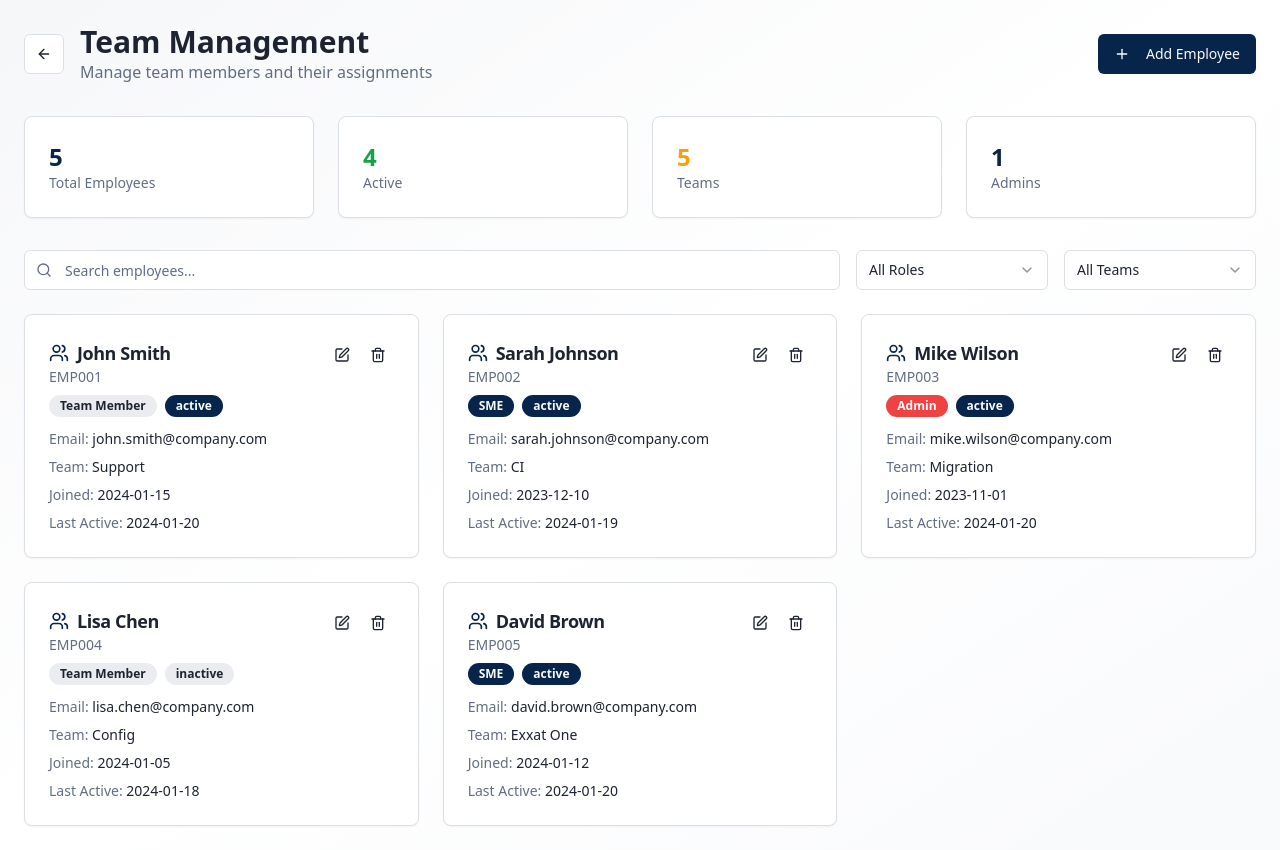
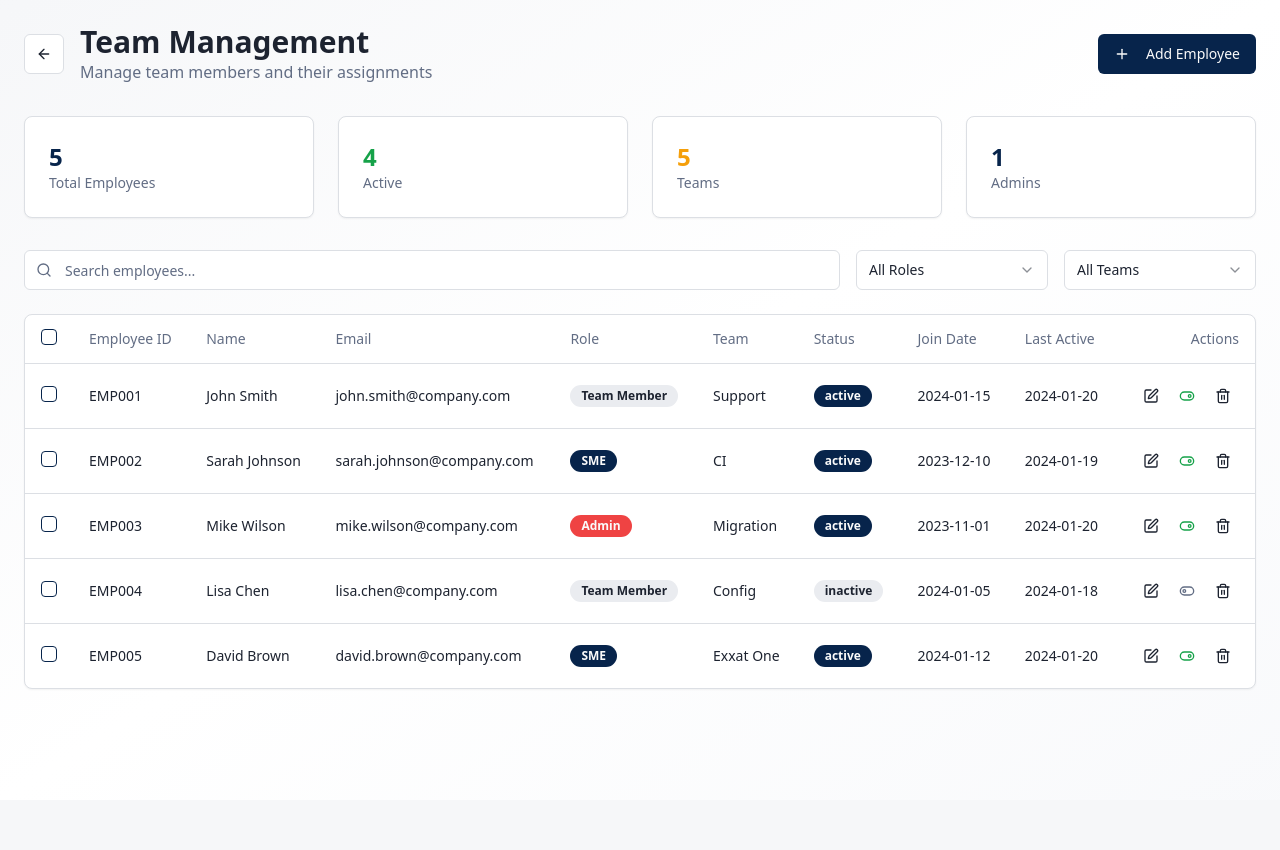
Before and after one commit to dipeshdodani/timekeeper-guild, a React (Vite) app: page /team in a window 1280 px wide. After the commit the page ends 800 px from the top, so only its background shows below. Built offline with nearby package versions, Linux system fonts and the light colour scheme; sample sign-in values are in the browser's storage.

Commit message:
Refactor Team Management page
Convert Team Management page from card format to table format. Implement inline editing for user information, including name, email, role, and team. Enhance the actions column with separate buttons for editing, status toggling, and deletion.

```diff
--- a/src/pages/TeamManagement.tsx
+++ b/src/pages/TeamManagement.tsx
@@ -7,7 +7,9 @@ import { Label } from "@/components/ui/label";
 import { Select, SelectContent, SelectItem, SelectTrigger, SelectValue } from "@/components/ui/select";
 import { Badge } from "@/components/ui/badge";
 import { Textarea } from "@/components/ui/textarea";
-import { ArrowLeft, Plus, Search, Edit, Trash2, Users, Upload, Download } from "lucide-react";
+import { Table, TableBody, TableCell, TableHead, TableHeader, TableRow } from "@/components/ui/table";
+import { Checkbox } from "@/components/ui/checkbox";
+import { ArrowLeft, Plus, Search, Edit, Trash2, Users, Upload, Download, Save, X, ToggleLeft, ToggleRight } from "lucide-react";
 import { useToast } from "@/hooks/use-toast";
 import BulkUpload from "@/components/BulkUpload";
 
@@ -45,6 +47,9 @@ const TeamManagement = () => {
     team: "",
     password: ""
   });
+  const [editingEmployee, setEditingEmployee] = useState<string | null>(null);
+  const [editingData, setEditingData] = useState<Partial<Employee>>({});
+  const [selectedEmployees, setSelectedEmployees] = useState<string[]>([]);
   const navigate = useNavigate();
   const { toast } = useToast();
 
@@ -183,9 +188,83 @@ const TeamManagement = () => {
 
   const deleteEmployee = (employeeId: string) => {
     setEmployees(prev => prev.filter(employee => employee.id !== employeeId));
+    setSelectedEmployees(prev => prev.filter(id => id !== employeeId));
     toast({
       title: "Employee Removed",
       description: "Employee has been removed successfully"
+    });
+  };
+
+  const handleEditEmployee = (employee: Employee) => {
+    setEditingEmployee(employee.id);
+    setEditingData({ ...employee });
+  };
+
+  const handleSaveEmployee = () => {
+    if (!editingEmployee || !editingData) return;
+
+    // Validation
+    if (!editingData.name || !editingData.email || !editingData.team) {
+      toast({
+        title: "Error",
+        description: "Please fill in all required fields",
+        variant: "destructive"
+      });
+      return;
+    }
+
+    // Check for duplicate employee ID if changed
+    if (editingData.employeeId &&
+        employees.some(emp => emp.id !== editingEmployee && emp.employeeId === editingData.employeeId)) {
+      toast({
+        title: "Error",
+        description: "Employee ID already exists",
+        variant: "destructive"
+      });
+      return;
+    }
+
+    setEmployees(prev => prev.map(employee =>
+      employee.id === editingEmployee
+        ? { ...employee, ...editingData }
+        : employee
+    ));
+
+    setEditingEmployee(null);
+    setEditingData({});
+    toast({
+      title: "Success",
+      description: "Employee updated successfully"
+    });
+  };
+
+  const handleCancelEdit = () => {
+    setEditingEmployee(null);
+    setEditingData({});
+  };
+
+  const toggleEmployeeSelection = (employeeId: string) => {
+    setSelectedEmployees(prev =>
+      prev.includes(employeeId)
+        ? prev.filter(id => id !== employeeId)
+        : [...prev, employeeId]
+    );
+  };
+
+  const toggleAllEmployees = () => {
+    if (selectedEmployees.length === filteredEmployees.length) {
+      setSelectedEmployees([]);
+    } else {
+      setSelectedEmployees(filteredEmployees.map(emp => emp.id));
+    }
+  };
+
+  const handleBulkDelete = () => {
+    setEmployees(prev => prev.filter(employee => !selectedEmployees.includes(employee.id)));
+    setSelectedEmployees([]);
+    toast({
+      title: "Employees Removed",
+      description: `${selectedEmployees.length} employees have been removed successfully`
     });
   };
 
@@ -314,6 +393,10 @@ const TeamManagement = () => {
             <p className="text-foreground-muted">Manage team members and their assignments</p>
           </div>
           <div className="flex gap-2">
+            <Button onClick={() => setIsAddingEmployee(true)}>
+              <Plus className="w-4 h-4 mr-2" />
+              Add Employee
+            </Button>
             {userRole === "super-user" && (
               <>
                 <Button variant="outline" onClick={() => setShowBulkUpload(true)}>
@@ -324,12 +407,14 @@ const TeamManagement = () => {
                   <Download className="w-4 h-4 mr-2" />
                   Export
                 </Button>
+                {selectedEmployees.length > 0 && (
+                  <Button variant="destructive" onClick={handleBulkDelete}>
+                    <Trash2 className="w-4 h-4 mr-2" />
+                    Delete Selected ({selectedEmployees.length})
+                  </Button>
+                )}
               </>
             )}
-            <Button onClick={() => setIsAddingEmployee(true)}>
-              <Plus className="w-4 h-4 mr-2" />
-              Add Employee
-            </Button>
           </div>
         </div>
 
@@ -497,35 +582,159 @@ const TeamManagement = () => {
           </Card>
         )}
 
-        {/* Employees List */}
-        <div className="grid grid-cols-1 md:grid-cols-2 lg:grid-cols-3 gap-6">
+        {/* Employees Table */}
+        <Card className="shadow-soft border-border">
+          <Table>
+            <TableHeader>
+              <TableRow>
+                <TableHead className="w-12">
+                  <Checkbox
+                    checked={selectedEmployees.length === filteredEmployees.length && filteredEmployees.length > 0}
+                    onCheckedChange={toggleAllEmployees}
+                  />
+                </TableHead>
+                <TableHead>Employee ID</TableHead>
+                <TableHead>Name</TableHead>
+                <TableHead>Email</TableHead>
+                <TableHead>Role</TableHead>
+                <TableHead>Team</TableHead>
+                <TableHead>Status</TableHead>
+                <TableHead>Join Date</TableHead>
+                <TableHead>Last Active</TableHead>
+                <TableHead className="text-right">Actions</TableHead>
+              </TableRow>
+            </TableHeader>
+            <TableBody>
               {filteredEmployees.map((employee) => (
-            <Card key={employee.id} className="shadow-soft border-border hover:shadow-medium transition-all duration-300">
-              <CardHeader className="pb-3">
-                <div className="flex items-start justify-between">
-                  <div className="flex-1">
-                    <CardTitle className="text-lg flex items-center gap-2">
-                      <Users className="w-5 h-5 text-primary" />
-                      {employee.name}
-                    </CardTitle>
-                    <p className="text-sm text-foreground-muted">{employee.employeeId}</p>
-                    <div className="flex gap-2 mt-2">
+                <TableRow key={employee.id} className="hover:bg-muted/50">
+                  <TableCell>
+                    <Checkbox
+                      checked={selectedEmployees.includes(employee.id)}
+                      onCheckedChange={() => toggleEmployeeSelection(employee.id)}
+                    />
+                  </TableCell>
+                  <TableCell className="font-medium">
+                    {editingEmployee === employee.id ? (
+                      <Input
+                        value={editingData.employeeId || ""}
+                        onChange={(e) => setEditingData(prev => ({ ...prev, employeeId: e.target.value }))}
+                        className="w-24"
+                      />
+                    ) : (
+                      employee.employeeId
+                    )}
+                  </TableCell>
+                  <TableCell>
+                    {editingEmployee === employee.id ? (
+                      <Input
+                        value={editingData.name || ""}
+                        onChange={(e) => setEditingData(prev => ({ ...prev, name: e.target.value }))}
+                        className="w-32"
+                      />
+                    ) : (
+                      employee.name
+                    )}
+                  </TableCell>
+                  <TableCell>
+                    {editingEmployee === employee.id ? (
+                      <Input
+                        value={editingData.email || ""}
+                        onChange={(e) => setEditingData(prev => ({ ...prev, email: e.target.value }))}
+                        className="w-48"
+                      />
+                    ) : (
+                      employee.email
+                    )}
+                  </TableCell>
+                  <TableCell>
+                    {editingEmployee === employee.id ? (
+                      <Select
+                        value={editingData.role || employee.role}
+                        onValueChange={(value: "team-member" | "sme" | "admin") => setEditingData(prev => ({ ...prev, role: value }))}
+                      >
+                        <SelectTrigger className="w-32">
+                          <SelectValue />
+                        </SelectTrigger>
+                        <SelectContent className="bg-surface border-border z-50">
+                          <SelectItem value="team-member">Team Member</SelectItem>
+                          <SelectItem value="sme">SME</SelectItem>
+                          <SelectItem value="admin">Admin</SelectItem>
+                        </SelectContent>
+                      </Select>
+                    ) : (
                       <Badge variant={getRoleBadge(employee.role) as any}>
                         {getRoleDisplayName(employee.role)}
                       </Badge>
+                    )}
+                  </TableCell>
+                  <TableCell>
+                    {editingEmployee === employee.id ? (
+                      <Select
+                        value={editingData.team || employee.team}
+                        onValueChange={(value) => setEditingData(prev => ({ ...prev, team: value }))}
+                      >
+                        <SelectTrigger className="w-32">
+                          <SelectValue />
+                        </SelectTrigger>
+                        <SelectContent className="bg-surface border-border z-50">
+                          {teams.map(team => (
+                            <SelectItem key={team} value={team}>{team}</SelectItem>
+                          ))}
+                        </SelectContent>
+                      </Select>
+                    ) : (
+                      employee.team
+                    )}
+                  </TableCell>
+                  <TableCell>
                     <Badge variant={employee.status === "active" ? "default" : "secondary"}>
                       {employee.status}
                     </Badge>
-                    </div>
-                  </div>
-                  <div className="flex gap-1">
+                  </TableCell>
+                  <TableCell>{employee.joinDate}</TableCell>
+                  <TableCell>{employee.lastActive}</TableCell>
+                  <TableCell className="text-right">
+                    <div className="flex justify-end gap-1">
+                      {editingEmployee === employee.id ? (
+                        <>
+                          <Button
+                            variant="ghost"
+                            size="icon"
+                            onClick={handleSaveEmployee}
+                            className="w-8 h-8 hover:bg-success/10 hover:text-success"
+                          >
+                            <Save className="w-4 h-4" />
+                          </Button>
+                          <Button
+                            variant="ghost"
+                            size="icon"
+                            onClick={handleCancelEdit}
+                            className="w-8 h-8 hover:bg-muted"
+                          >
+                            <X className="w-4 h-4" />
+                          </Button>
+                        </>
+                      ) : (
+                        <>
+                          <Button
+                            variant="ghost"
+                            size="icon"
+                            onClick={() => handleEditEmployee(employee)}
+                            className="w-8 h-8"
+                          >
+                            <Edit className="w-4 h-4" />
+                          </Button>
                           <Button
                             variant="ghost"
                             size="icon"
                             onClick={() => toggleEmployeeStatus(employee.id)}
                             className="w-8 h-8"
                           >
-                      <Edit className="w-4 h-4" />
+                            {employee.status === "active" ? (
+                              <ToggleRight className="w-4 h-4 text-success" />
+                            ) : (
+                              <ToggleLeft className="w-4 h-4 text-muted-foreground" />
+                            )}
                           </Button>
                           <Button
                             variant="ghost"
@@ -535,32 +744,15 @@ const TeamManagement = () => {
                           >
                             <Trash2 className="w-4 h-4" />
                           </Button>
+                        </>
+                      )}
                     </div>
-                </div>
-              </CardHeader>
-              <CardContent>
-                <div className="space-y-2 text-sm">
-                  <div>
-                    <span className="text-foreground-muted">Email: </span>
-                    <span className="text-foreground">{employee.email}</span>
-                  </div>
-                  <div>
-                    <span className="text-foreground-muted">Team: </span>
-                    <span className="text-foreground">{employee.team}</span>
-                  </div>
-                  <div>
-                    <span className="text-foreground-muted">Joined: </span>
-                    <span className="text-foreground">{employee.joinDate}</span>
-                  </div>
-                  <div>
-                    <span className="text-foreground-muted">Last Active: </span>
-                    <span className="text-foreground">{employee.lastActive}</span>
-                  </div>
-                </div>
-              </CardContent>
+                  </TableCell>
+                </TableRow>
+              ))}
+            </TableBody>
+          </Table>
         </Card>
-          ))}
-        </div>
 
         {filteredEmployees.length === 0 && (
           <Card className="p-8 text-center shadow-soft border-border">
```
Lines whose indentation alone changed are shown as unchanged.
